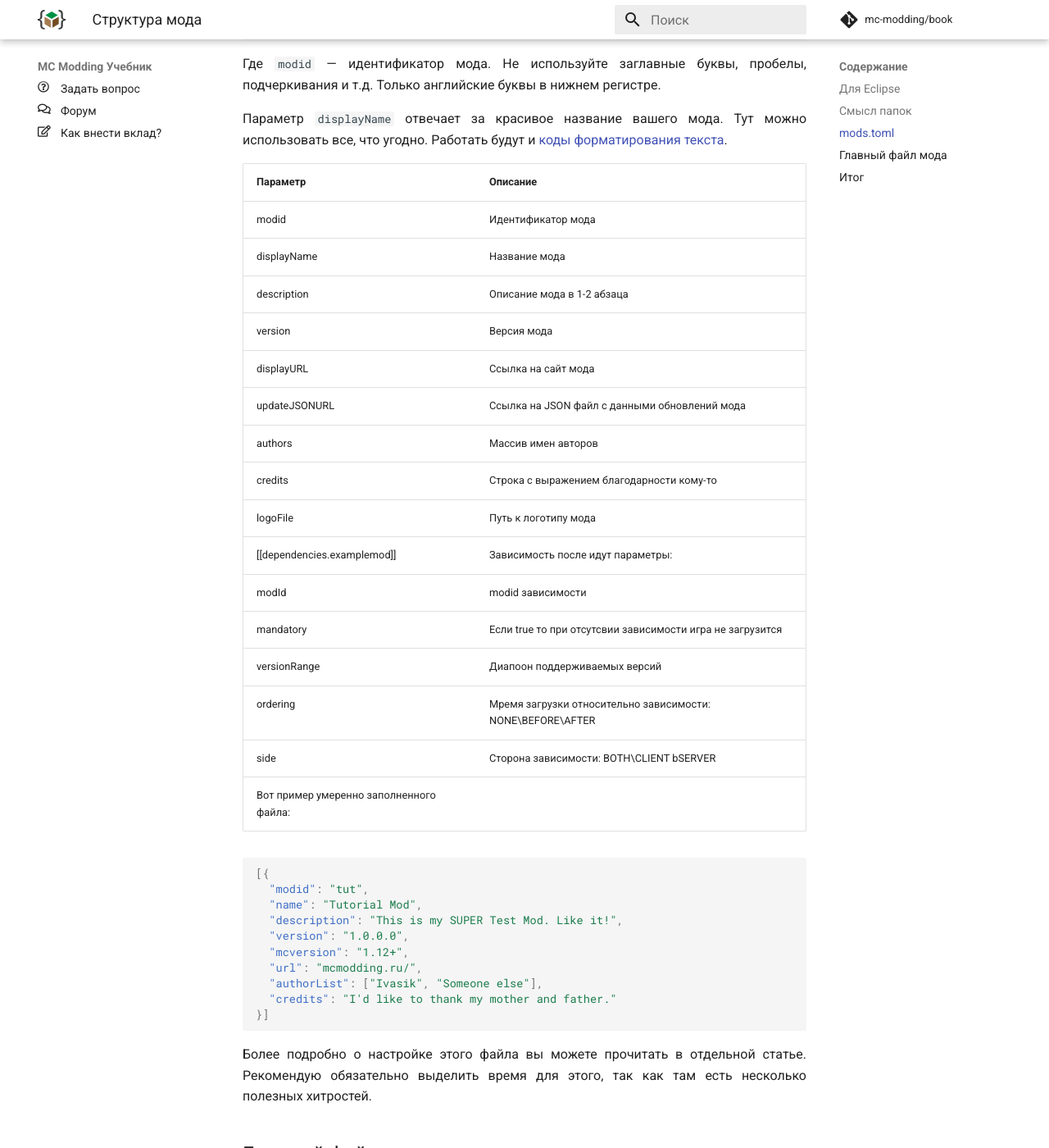
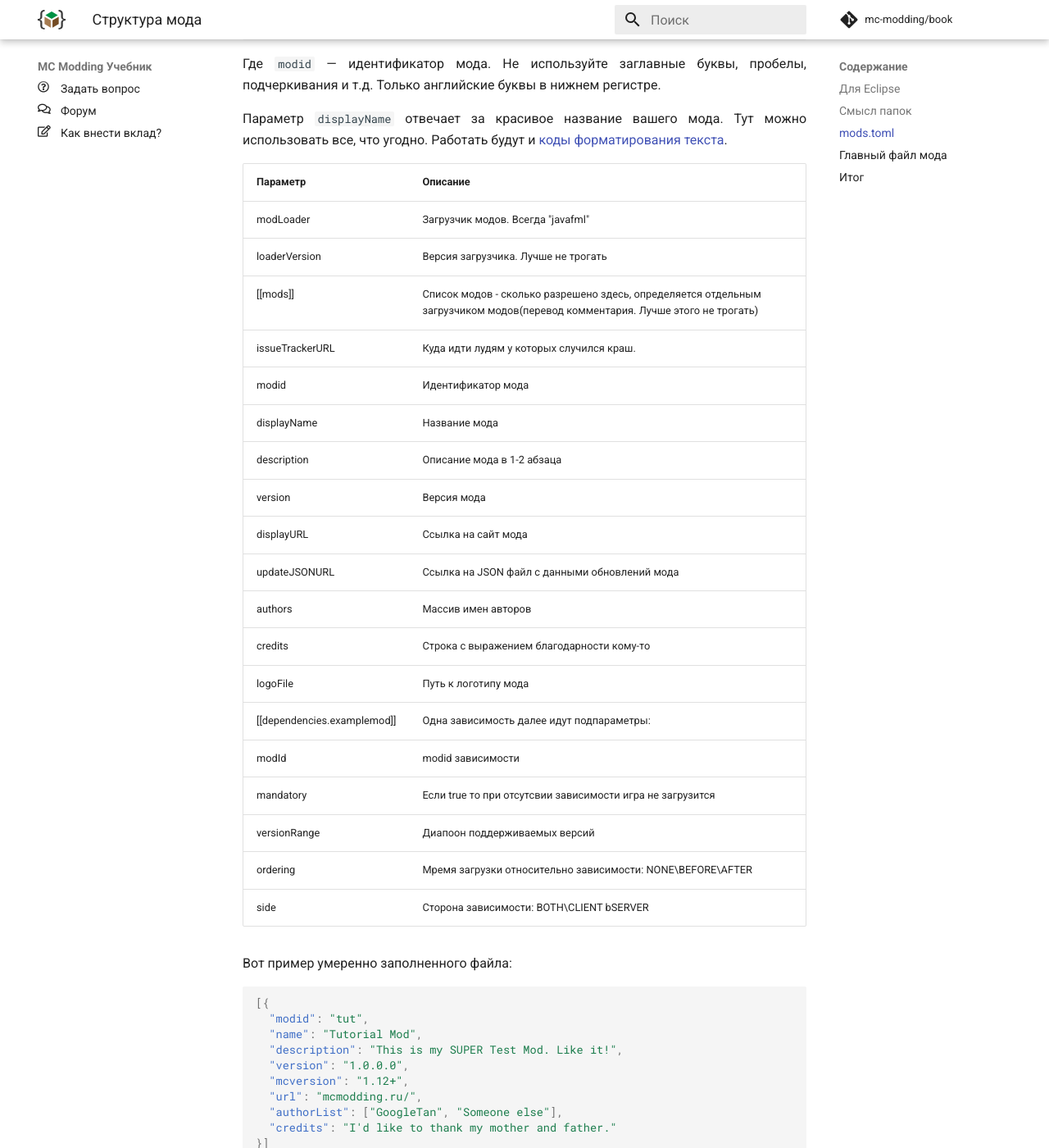
Before and after one commit to mc-modding/book, an MkDocs documentation site: the page built from docs/1.15/basics/mod-structure/index.md, in a window 1280 px wide and 1400 px high, scrolled down 1272 px. Shown: the whole window at 82% size. Built offline with MkDocs 1.6.1 and Material for MkDocs 9.7.7, drawn with Linux system fonts in a browser that asks for light colours; nearby versions of some CDN libraries; comment, search, counter and statistics services are not loaded; some of the changed text lies outside the part shown.

Commit message:
Доработан mods.toml

````diff
--- a/docs/1.15/basics/mod-structure/index.md
+++ b/docs/1.15/basics/mod-structure/index.md
@@ -60,21 +60,26 @@ displayName="Tut Example Mod"
 
 | Параметр                    | Описание                                                                                                                                                                                                                      |
 |-----------------------------|-------------------------------------------------------------------------------------------------------------------------------------------------------------------------------------------------------------------------------|
-| modid                       | Идентификатор мода                                                                                                                                                                                                            |
-| displayName                 | Название мода                                                                                                                                                                                                                 |
-| description                 | Описание мода в 1-2 абзаца                                                                                                                                                                                                    |
-| version                     | Версия мода                                                                                                                                                                                                                   |                                                                                                                                                                                                          |
-| displayURL                  | Ссылка на сайт мода                                                                                                                                                                                                           |
-| updateJSONURL               | Ссылка на JSON файл с данными обновлений мода                                                                                                                                                                                 |
-| authors                     | Массив имен авторов                                                                                                                                                                                                           |
-| credits                     | Строка с выражением благодарности кому-то                                                                                                                                                                                     |
-| logoFile                    | Путь к логотипу мода                                                                                                                                                                                                          |                                                                                                                                                         |
-| [[dependencies.examplemod]] | Зависимость после идут параметры:
+| modLoader					  | Загрузчик модов. Всегда "javafml" 																							  | Обезательно
+| loaderVersion				  | Версия загрузчика. Лучше не трогать 																						  | Обезательно
+| [[mods]]  				  | Список модов - сколько разрешено здесь, определяется отдельным загрузчиком модов(перевод комментария. Лучше этого не трогать) | Обезательно
+| issueTrackerURL			  | Куда идти лудям у которых случился краш. 																					  | Опционально
+| modid                       | Идентификатор мода   																										  | Обезательно                                                                                                                                                                                                         |
+| displayName                 | Название мода   																										      | Обезательно                                                                                                                                                                                                              |
+| description                 | Описание мода в 1-2 абзаца   																								  | Обезательно хоть пустой                                                                                                                                                                                                 |
+| version                     | Версия мода    	       																										  | Обезательно                                                                                                                                                                                                              |                                                                                                                                                                                                          |
+| displayURL                  | Ссылка на сайт мода   																										  | Опционально                                                                                                                                                                                                      |
+| updateJSONURL               | Ссылка на JSON файл с данными обновлений мода     																			  | Опционально                                                                                                                                                                           |
+| authors                     | Массив имен авторов                                 																		  | Опционально                                                                                                                                                                         |
+| credits                     | Строка с выражением благодарности кому-то        																		      | Опционально                                                                                                                                                                        |
+| logoFile                    | Путь к логотипу мода                            																	          | Опционально                                                                                                                                                                      |                                                                                                                                                         |
+| [[dependencies.examplemod]] | Одна зависимость далее идут подпараметры:																				      | Опционально
 |      	modId				  | modid зависимости
 |       mandatory             | Если true то при отсутсвии зависимости игра не загрузится
 |		versionRange          | Диапоон поддерживаемых версий
 |       ordering              | Мремя загрузки относительно зависимости: NONE\BEFORE\AFTER
 |       side                  | Сторона зависимости: BOTH\CLIENT\  bSERVER
+
 Вот пример умеренно заполненного файла:
 
 ```json
@@ -85,7 +90,7 @@ displayName="Tut Example Mod"
   "version": "1.0.0.0",
   "mcversion": "1.12+",
   "url": "mcmodding.ru/",
-  "authorList": ["Ivasik", "Someone else"],
+  "authorList": ["GoogleTan", "Someone else"],
   "credits": "I'd like to thank my mother and father."
 }]
 ```
````
Also changed, not shown: other parts of docs/1.15/basics/mod-structure/index.md (+0 -2 lines), docs/1.15/basics/loading-stages/index.md (deleted, +0 -119 lines), docs/1.15/basics/proxy/index.md (deleted, +0 -165 lines), docs/1.15/basics/loading-stages/images/loading_stages.png (deleted).
